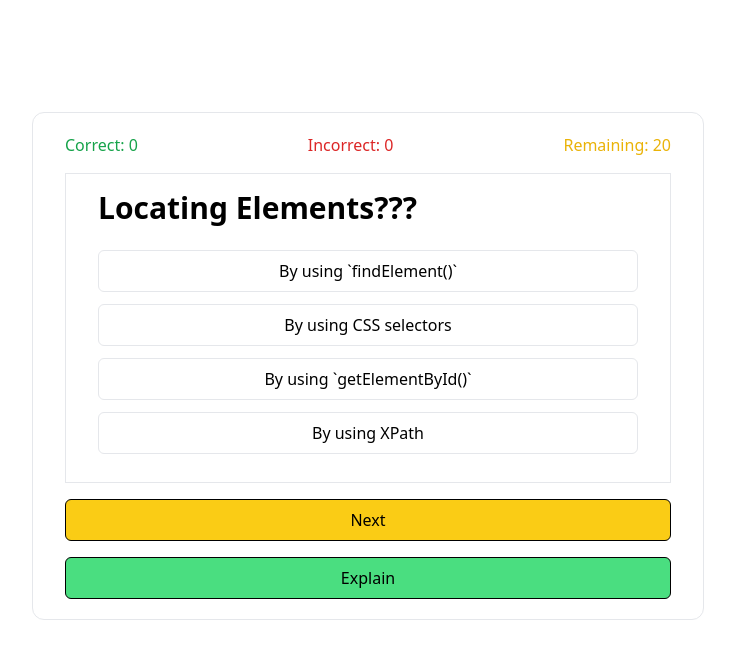
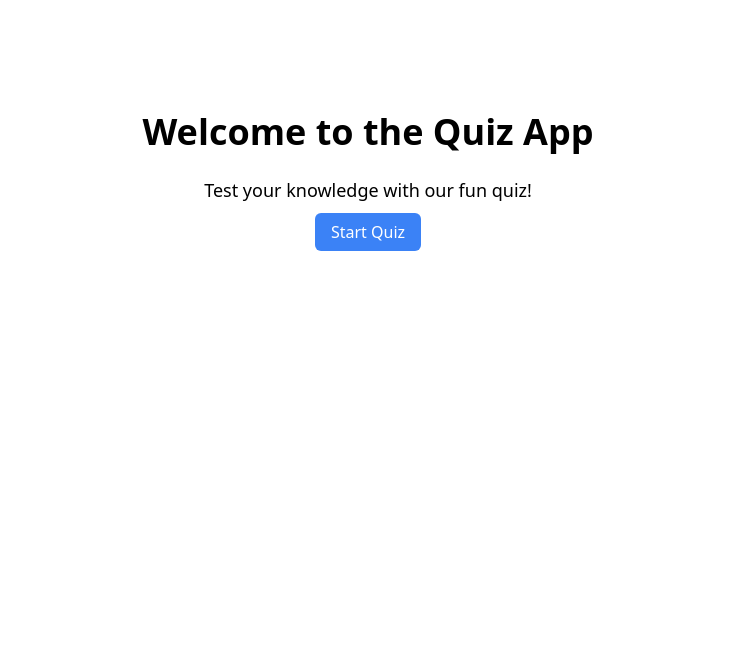
Before and after one commit to armanabbassii/GetBrieff, a React (Vite) app: page / in a window 1280 px wide. Shown: the top 658 px of the page, without its empty margins (272-1007 px from the left). Built offline with nearby package versions, Linux system fonts and the light colour scheme.

Commit message:
add HomePage and install react-router-dom

```diff
--- a/src/App.jsx
+++ b/src/App.jsx
@@ -1,12 +1,22 @@
+import { BrowserRouter as Router,Route, Routes } from "react-router-dom";
 import QuestionBox from "./components/QuestionBox";
 import { QuizProvider } from "./context/QuizContext";
+import HomePage from "./components/HomePage";
 
 function App() {
   return (
     <QuizProvider>
-      <div className="flex mx-auto w-full items-center justify-center my-20 max-w-2xl">
-        <QuestionBox />
-      </div>
+      <Router>
+        <div className="flex mx-auto w-full items-center justify-center my-20 max-w-2xl">
+          <Routes>
+            {/* Route for Home Page */}
+            <Route path="/" element={<HomePage />} />
+
+            {/* Route for Quiz Page */}
+            <Route path="/quiz" element={<QuestionBox />} />
+          </Routes>
+        </div>
+      </Router>
     </QuizProvider>
   );
 }
--- a/src/components/HomePage.jsx
+++ b/src/components/HomePage.jsx
@@ -1,29 +1,20 @@
 import React from "react";
 import { useNavigate} from  "react-router-dom"
+import { Link } from "react-router-dom";
 
-function HomePage(){
-const navigate = useNavigate()
+function HomePage() {
+    return (
+      <div className="text-center">
+        <h1 className="text-4xl font-bold mb-6">Welcome to the Quiz App</h1>
+        <p className="text-lg mb-4">Test your knowledge with our fun quiz!</p>
+        <Link
+          to="/quiz"
+          className="bg-blue-500 text-white py-2 px-4 rounded-md"
+        >
+          Start Quiz
+        </Link>
+      </div>
+    );
+  }
 
-const startPlaywrightTest = ()=>{
-    navigate ('/questionBox')
-}
-
-
-
-return (
-
-    <div className= "w-full h-screen flex flex-col items-center justify-center bg-gray-100">
-        <h1 className="text-4xl font-bold mb-8">welcome to the Breif World!</h1>
-        <button
-        onClick={startQuiz}
-        className="px-6 py-3 bg-blue-500 text-white rounded-md hover:bg-blue-600"
->
-Start Quiz
-
-
-        </button>
-    </div>
-)
-
-}
-export default HomePage
+  export default HomePage;
--- a/src/output.css
+++ b/src/output.css
@@ -721,6 +721,15 @@ video {
   padding-bottom: 0.75rem;
 }
 
+.px-4 {
+  padding-left: 1rem;
+  padding-right: 1rem;
+}
+
+.text-center {
+  text-align: center;
+}
+
 .text-3xl {
   font-size: 1.875rem;
   line-height: 2.25rem;
@@ -734,6 +743,11 @@ video {
 .text-4xl {
   font-size: 2.25rem;
   line-height: 2.5rem;
+}
+
+.text-lg {
+  font-size: 1.125rem;
+  line-height: 1.75rem;
 }
 
 .font-semibold {
```
